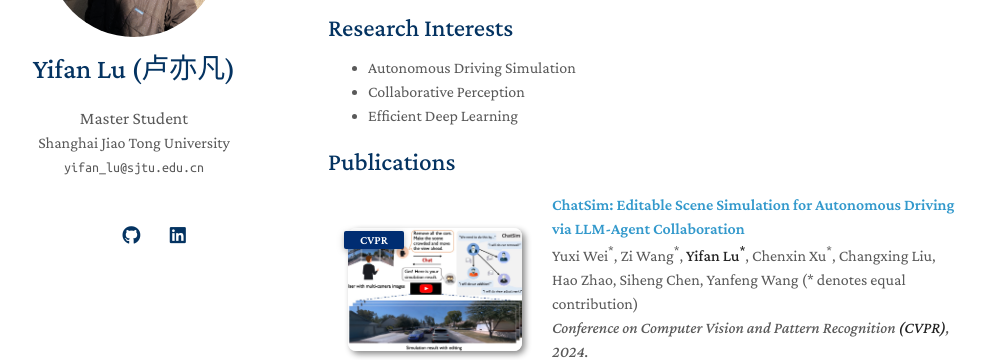
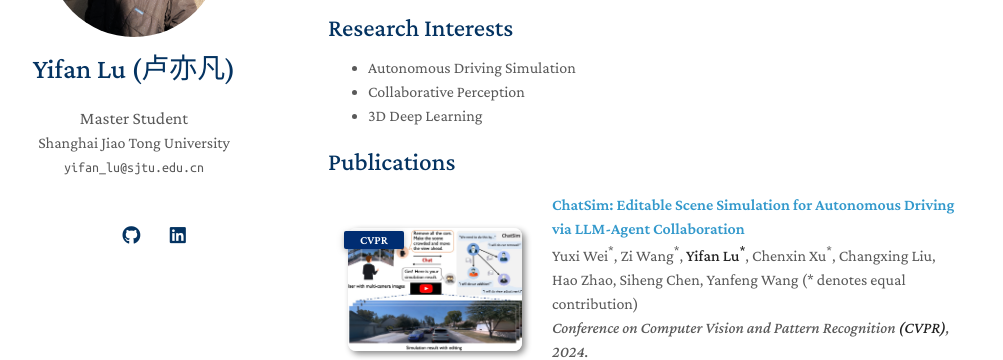
Before and after one commit to yifanlu0227/yifanlu0227.github.io, a Jekyll site: the page built from index.md, in a window 1280 px wide and 900 px high. Shown: the part 211-571 px from the top of the window, without its empty margins (142-1145 px from the left). Built offline with Jekyll 4.4.1, drawn with Linux system fonts in a browser that asks for light colours; nearby versions of some CDN libraries; a style sheet for code colours, icons or effects is not loaded; our own code applies the rules of GitHub Pages for plain Markdown files.

Commit message:
Update index.md

```diff
--- a/index.md
+++ b/index.md
@@ -12,7 +12,7 @@ layout: homepage
 
 - Autonomous Driving Simulation
 - Collaborative Perception
-- Efficient Deep Learning
+- 3D Deep Learning
 
 <!-- ## News
 
```
